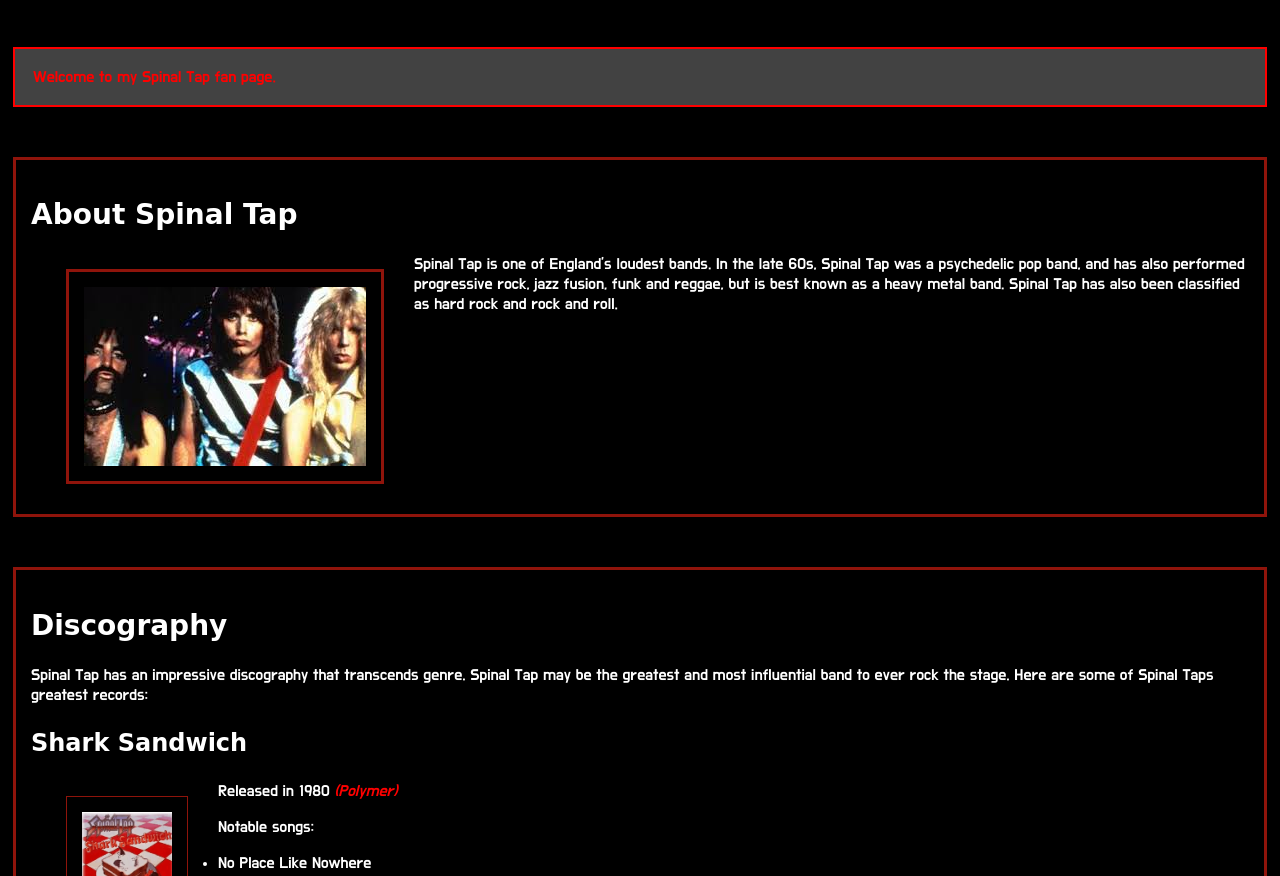
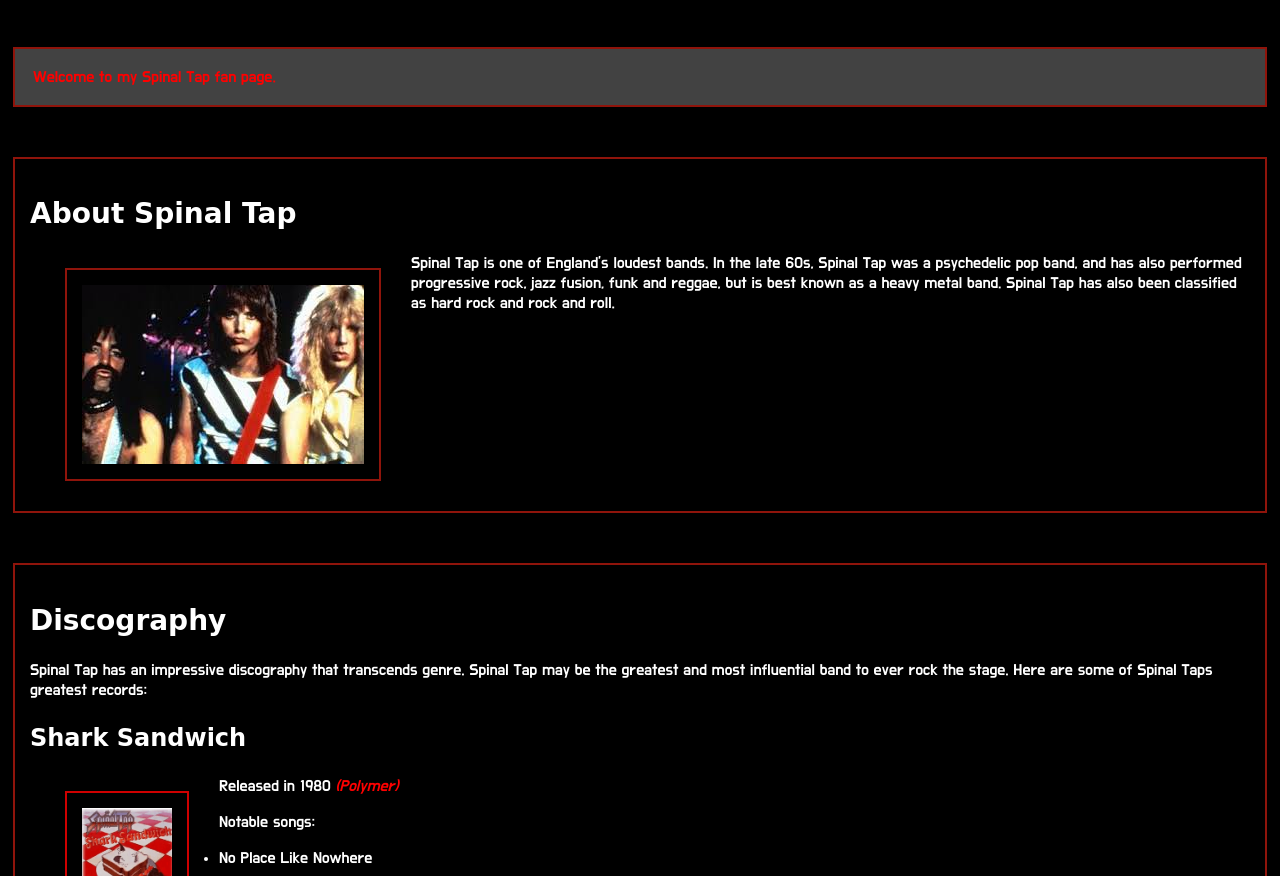
Before and after one commit to yahtzi/CSSAssignment03, a plain HTML site: page index.html in a window 1280 px wide. Shown: the part 76-952 px from the top of the page. Drawn offline with Linux system fonts and the light colour scheme; a web font is replaced by a local one.

Commit message:
I made some minor changes to make sure I had most of it right

```diff
--- a/main.css
+++ b/main.css
@@ -34,7 +34,7 @@ p {
 }
 
 .album-art {
-	border: 1px solid #8f140b;
+	border: 2.5px solid #cf0000;
 	margin: 15px 30px 15px 35px;
 	padding: 15px 15px;
 	width: 90px;
@@ -47,7 +47,7 @@ p {
 }
 
 .image-electronics, .image-stage-effects {
-	border: 3px solid #8f140b;
+	border: 2.5px solid #cf0000;
 	margin: 15px 30px 15px 35px;
 	padding: 15px 15px;
 	width: 150px;
@@ -64,7 +64,7 @@ p {
 }
 
 #about-photo {
-	border: 3px solid #8f140b;
+	border: 2.5px solid #8f140b;
 	margin: 15px 30px 15px 35px;
 	padding: 15px 15px;
 	float: left;
@@ -76,14 +76,14 @@ p {
 }
 
 #section-about, #section-discography, #section-equipment {
-	border: 3px solid #8f140b;
+	border: 2.5px solid #8f140b;
 	margin: 50px 5px 25px 5px;
 	padding: 15px 15px;
 }
 
 #text-intro {
 	color: red;
-	border: 2px solid red;
+	border: 2.5px solid #8f140b;
 	background-color: #424242;
 	margin: 50px 5px 25px 5px;
 	padding: 18px 18px;
```
